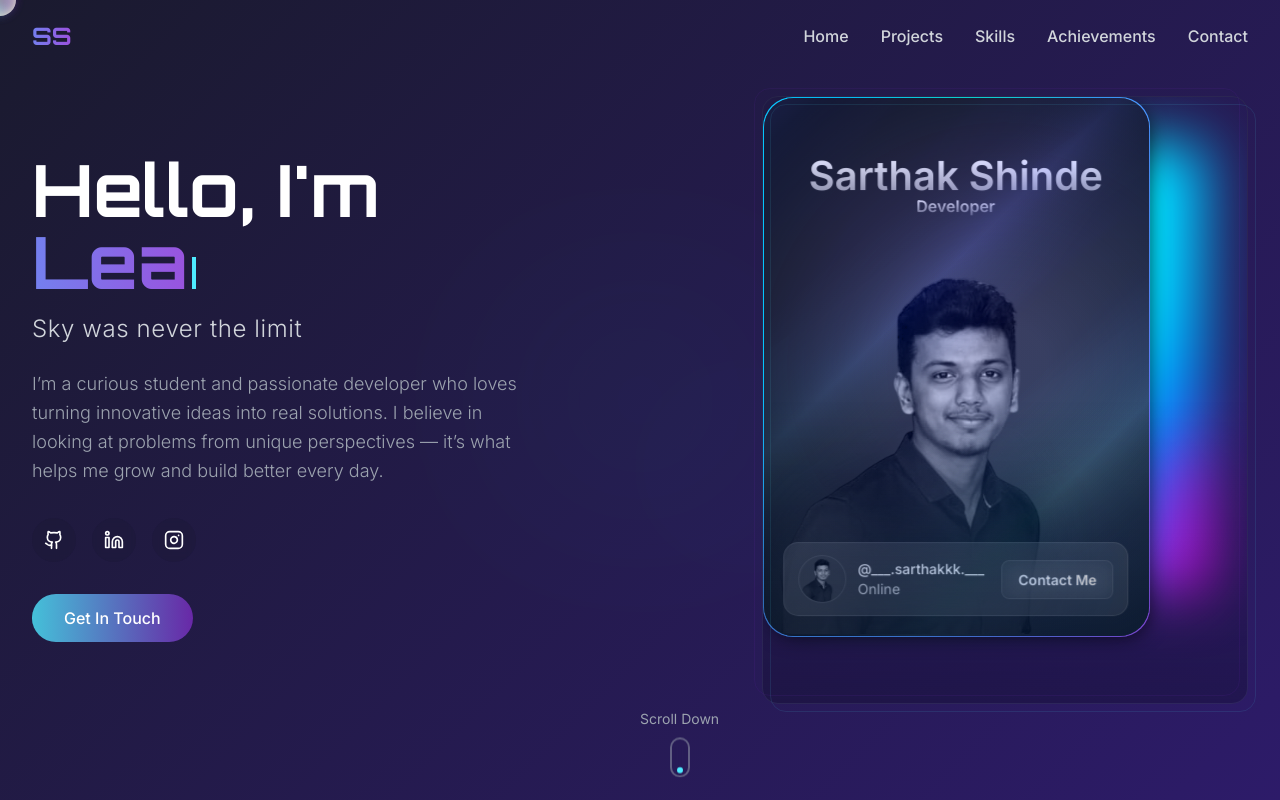
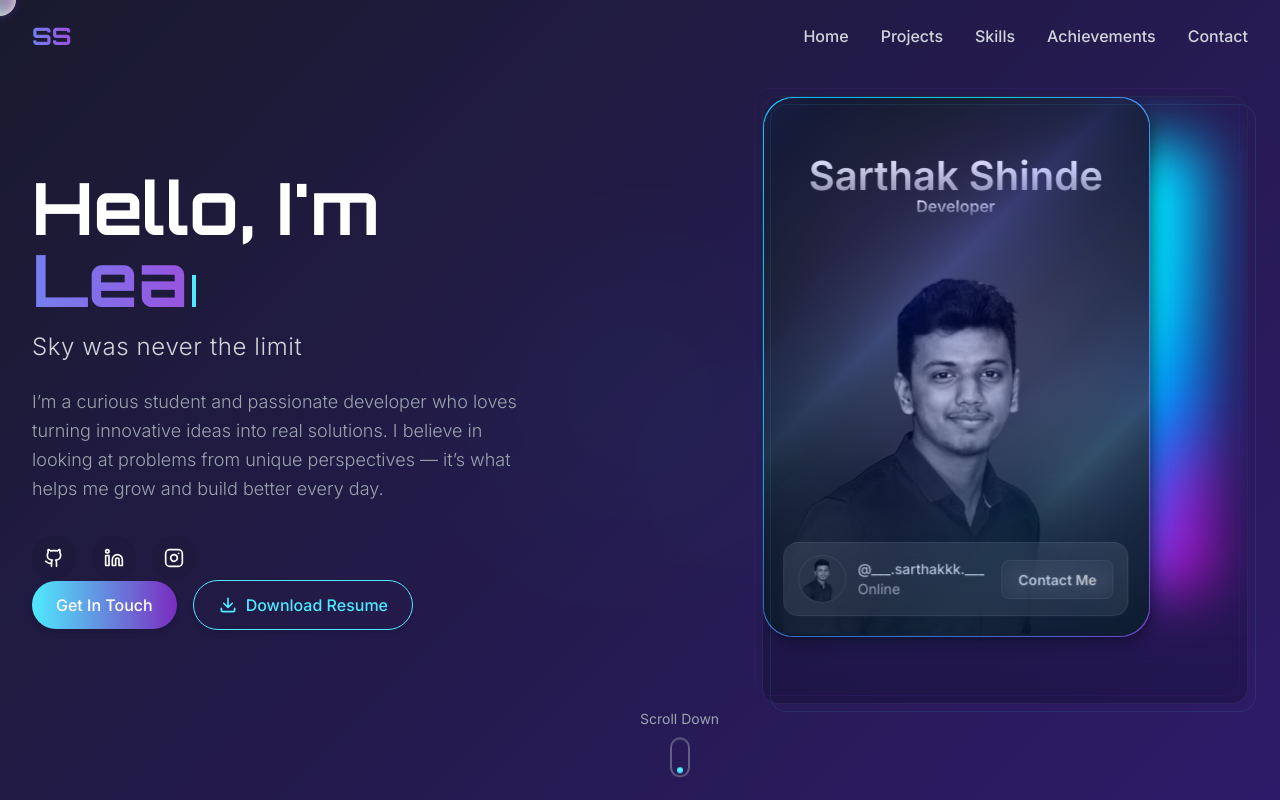
Before and after one commit to sarthakk04/Sarthak-Portfolio, a React (Vite) app: page / in a window 1280 px wide. Shown: the top 800 px of the page. Built offline with nearby package versions, Linux system fonts and the light colour scheme.

Commit message:
Animation

```diff
--- a/src/App.tsx
+++ b/src/App.tsx
@@ -7,6 +7,7 @@ import Skills from "./components/Skills";
 import Achievements from "./components/Achievements";
 import Contact from "./components/Contact";
 import Footer from "./components/Footer";
+import { motion } from "framer-motion";
 // import GooeyNav from "./components/GooeyNav/gooeynav";
 
 function App() {
@@ -22,6 +23,13 @@ function App() {
   }, []);
 
   return (
+    <>
+      <motion.div
+        initial={{ opacity: 0 }}
+        animate={{ opacity: 1 }}
+        exit={{ opacity: 0 }}
+        transition={{ duration: 1.3 }}
+      >
         <div className="min-h-screen bg-background-dark text-white">
           <AnimatedCursor />
 
@@ -53,6 +61,8 @@ function App() {
           </main>
           <Footer />
         </div>
+      </motion.div>
+    </>
   );
 }
 
--- a/src/components/Hero.tsx
+++ b/src/components/Hero.tsx
@@ -122,10 +122,10 @@ const Hero: React.FC = () => {
             </motion.p>
 
             <motion.div
-              className="flex space-x-4 mb-8"
+              className="flex flex-wrap items-center gap-4"
               initial={{ opacity: 0, y: 20 }}
               animate={{ opacity: 1, y: 0 }}
-              transition={{ duration: 0.8, delay: 0.9 }}
+              transition={{ duration: 0.8, delay: 1.1 }}
             >
               {socials.map((social) => (
                 <motion.a
@@ -145,19 +145,47 @@ const Hero: React.FC = () => {
                 </motion.a>
               ))}
             </motion.div>
-
-            <motion.a
-              href="#contact"
-              className="group relative inline-block bg-gradient-to-r from-primary-500/80 to-secondary-500/80 backdrop-blur-sm text-background-dark font-medium py-3 px-8 rounded-full overflow-hidden"
-              whileHover={{ scale: 1.05 }}
-              whileTap={{ scale: 0.95 }}
+            <motion.div
+              className="flex flex-wrap items-center gap-4"
               initial={{ opacity: 0, y: 20 }}
               animate={{ opacity: 1, y: 0 }}
               transition={{ duration: 0.8, delay: 1.1 }}
             >
-              <span className="relative z-10 text-white">Get In Touch</span>
-              <span className="absolute inset-0 bg-gradient-to-r from-secondary-500/80 to-primary-500/80 transform -translate-x-full group-hover:translate-x-0 transition-transform duration-300" />
-            </motion.a>
+              {/* Get In Touch Button */}
+              <motion.a
+                href="#contact"
+                className="group inline-flex items-center justify-center px-6 py-3 rounded-full font-medium bg-gradient-to-r from-primary-500 to-secondary-500 text-white hover:brightness-110 transition-all duration-300 shadow-md"
+                whileHover={{ scale: 1.05 }}
+                whileTap={{ scale: 0.95 }}
+              >
+                Get In Touch
+              </motion.a>
+
+              {/* Download Resume Button */}
+              <motion.a
+                href="https://drive.google.com/file/d/1qOo_vh7qISjHWXhsSo2i6Ko5PEczCTzV/view?usp=sharing"
+                download
+                target="_blank"
+                className="group inline-flex items-center justify-center px-6 py-3 rounded-full font-medium border border-primary-500 text-primary-500 hover:bg-primary-500 hover:text-white transition-all duration-300 shadow-md"
+                whileHover={{ scale: 1.05 }}
+                whileTap={{ scale: 0.95 }}
+              >
+                <svg
+                  className="w-5 h-5 mr-2 transition-colors duration-300 group-hover:fill-white group-hover:text-white"
+                  fill="none"
+                  stroke="currentColor"
+                  strokeWidth="2"
+                  viewBox="0 0 24 24"
+                >
+                  <path
+                    strokeLinecap="round"
+                    strokeLinejoin="round"
+                    d="M4 16v2a2 2 0 002 2h12a2 2 0 002-2v-2M7 10l5 5m0 0l5-5m-5 5V4"
+                  />
+                </svg>
+                Download Resume
+              </motion.a>
+            </motion.div>
           </motion.div>
 
           <motion.div
```
Lines whose indentation alone changed are shown as unchanged.
